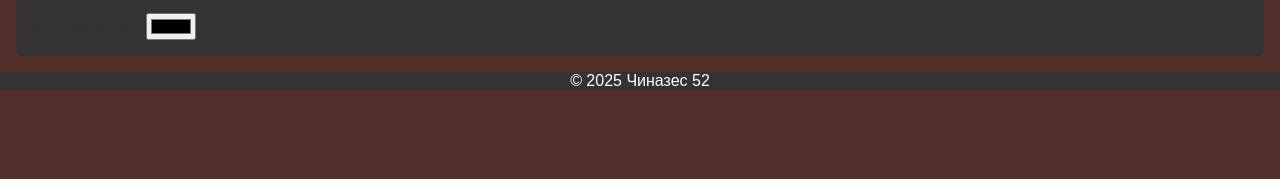
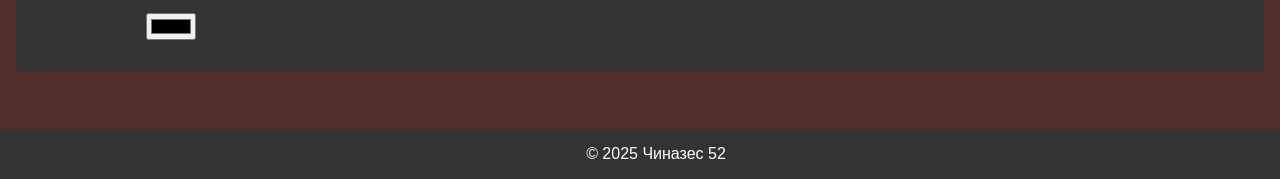
Before and after one commit to KirillAUX/peterburg52, a plain HTML site: page index.html in a window 1280 px wide. Shown: the part 621-800 px from the top of the page. Drawn offline with Linux system fonts and the light colour scheme.

Commit message:
Update index.html

```diff
--- a/index.html
+++ b/index.html
@@ -48,6 +48,10 @@
       background-color: #333;
       color: #fff;
       text-align: center;
+      padding: 1em;
+      position: fixed;
+      bottom: 0;
+      width: 100%;
     }
     h1 {
       font-weight: bold;
@@ -82,6 +86,8 @@
 
     <lable for = "favcolor">выберите цвет</lable>
     <input type = "color" id = "favcolor" name = "favcolor">
+    <p></p>
+    <p></p>
   </main>
 
   <footer>
```
